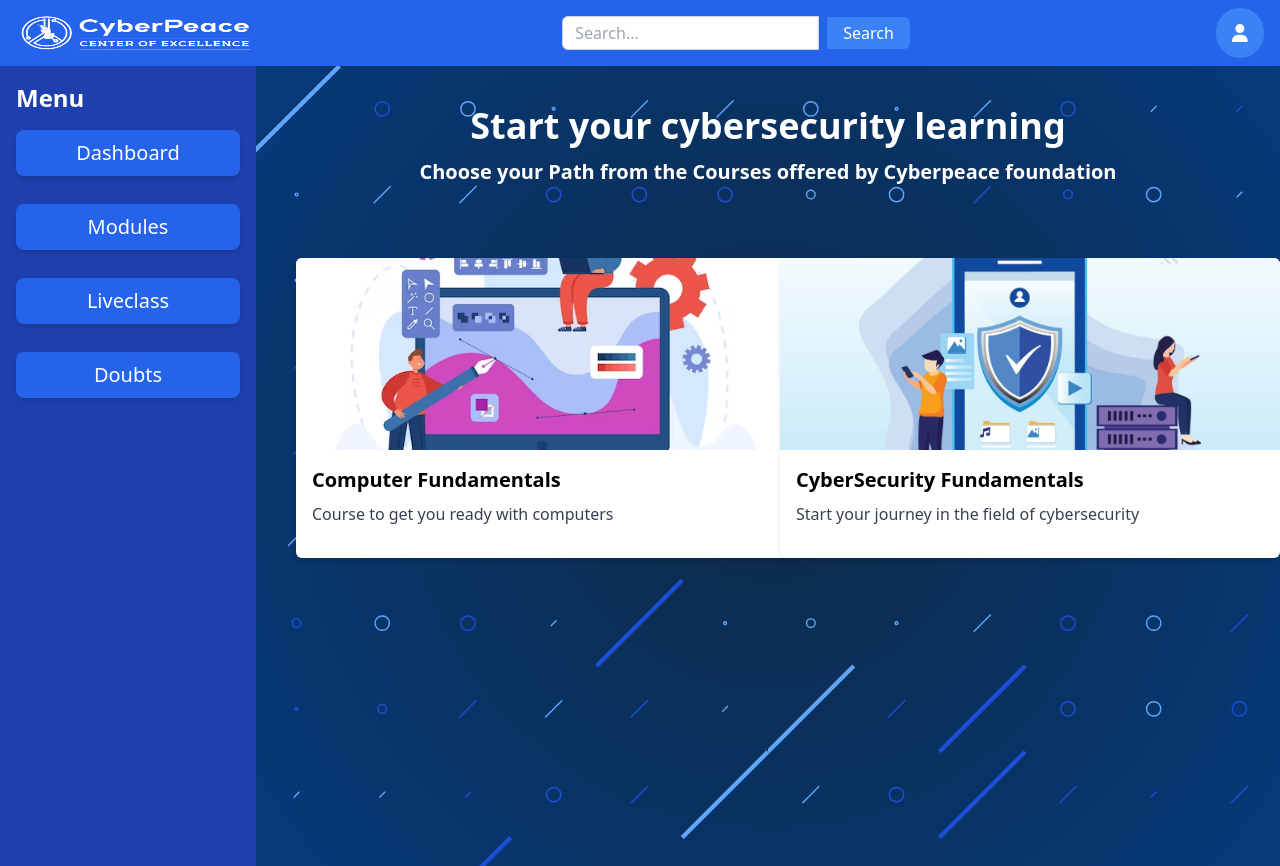
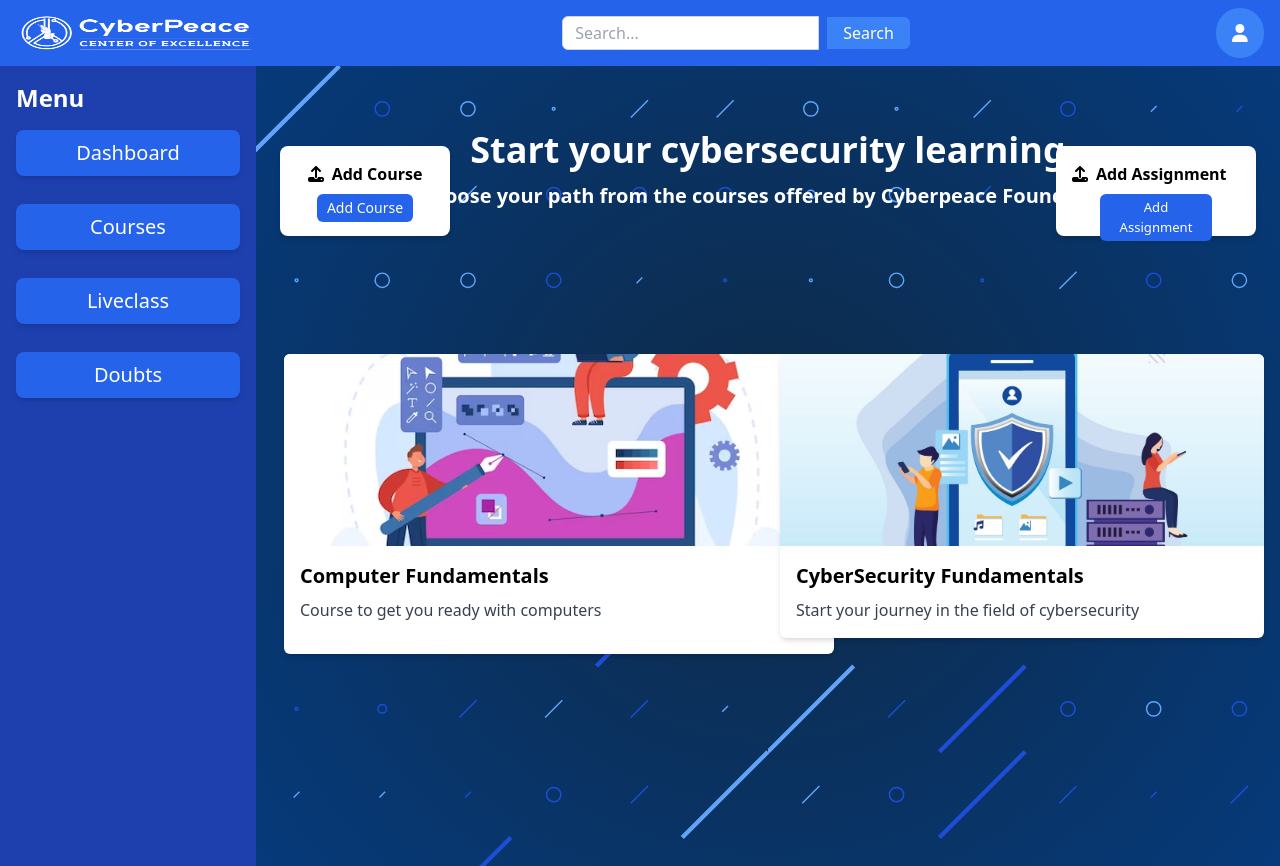
Before and after one commit to ROSHNEEGOUDA/CyberPeace_Dash, a React (Vite) app: page /module in a window 1280 px wide. Built offline with nearby package versions, Linux system fonts and the light colour scheme.

Commit message:
Name change to Course and added Add Course and Add Assignment feature

```diff
--- a/src/components/Dashboard.jsx
+++ b/src/components/Dashboard.jsx
@@ -44,11 +44,11 @@
   }, [totalCourses, totalCoursesSold, totalTeachers]);
 
   return (
-    <div className="h-full" style={{ backgroundImage: `url(${sprinkleSvg})`, backgroundSize: 'cover', backgroundPosition: 'center' }}>
+    <div className="h-screen" style={{ backgroundImage: `url(${sprinkleSvg})`, backgroundSize: 'cover', backgroundPosition: 'center' }}>
       <div className="grid grid-cols-1 lg:grid-cols-3 gap-6 h-full p-6">
 
         {/* Total Courses */}
-        <div className="bg-white rounded-lg shadow-md p-6 mt-3" style={{ backgroundImage: `url(${courseImage})`, backgroundSize: 'contain', backgroundRepeat: 'no-repeat', backgroundPosition: 'right center', opacity: 0.9 }}>
+        <div className="bg-white rounded-lg shadow-md p-6 mt-3 h-[150px] w-[350px]" style={{ backgroundImage: `url(${courseImage})`, backgroundSize: 'contain', backgroundRepeat: 'no-repeat', backgroundPosition: 'right center', opacity: 0.9 }}>
           <h2 className="text-lg font-semibold mb-4">
             <FontAwesomeIcon icon={faBook} className="mr-2" />
             Total Courses
@@ -59,7 +59,7 @@
         </div>
 
         {/* Total Courses Sold */}
-        <div className="bg-white rounded-lg shadow-md p-6 mt-3" style={{ backgroundImage: `url(${courseImage})`, backgroundSize: 'contain', backgroundRepeat: 'no-repeat', backgroundPosition: 'right center', opacity: 0.9 }}>
+        <div className="bg-white rounded-lg shadow-md p-6 mt-3  h-[150px] w-[350px]" style={{ backgroundImage: `url(${courseImage})`, backgroundSize: 'contain', backgroundRepeat: 'no-repeat', backgroundPosition: 'right center', opacity: 0.9 }}>
           <h2 className="text-lg font-semibold mb-4">
             <FontAwesomeIcon icon={faBook} className="mr-2" />
             Total Courses Sold
@@ -70,7 +70,7 @@
         </div>
 
         {/* Total Teachers */}
-        <div className="bg-white rounded-lg shadow-md p-6 mt-3" style={{ backgroundImage: `url(${teacherImage})`, backgroundSize: 'contain', backgroundRepeat: 'no-repeat', backgroundPosition: 'right center', opacity: 0.9 }}>
+        <div className="bg-white rounded-lg shadow-md p-6 mt-3  h-[150px] w-[350px]" style={{ backgroundImage: `url(${teacherImage})`, backgroundSize: 'contain', backgroundRepeat: 'no-repeat', backgroundPosition: 'right center', opacity: 0.9 }}>
           <h2 className="text-lg font-semibold mb-4">
             <FontAwesomeIcon icon={faChalkboardTeacher} className="mr-2" />
             Total Teachers
@@ -81,28 +81,15 @@
         </div>
 
         {/* Course Sales Graph */}
-        <div className="bg-white rounded-lg shadow-md p-6 col-span-full lg:col-span-2" style={{ opacity: 0.9 }}>
+        <div className="bg-white rounded-lg shadow-md p-6 col-span-full lg:col-span-2 h-[300px] w-[700px]" style={{ opacity: 0.9 }}>
           <h2 className="text-lg font-semibold mb-4">Course Sales Graph</h2>
           {/* Placeholder for the graph */}
           <div className="h-40 bg-gray-200"></div>
         </div>
 
         {/* Calendar Section */}
-        <div className="bg-white rounded-lg shadow-md p-6 ml-8 lg:col-span-1 h-full w-[300px] flex justify-center items-center" style={{ opacity: 0.9 }}>
+        <div className="bg-white rounded-lg shadow-md p-6 ml-8 lg:col-span-1 h-[350px] w-[300px] flex justify-center items-center" style={{ opacity: 0.9 }}>
           <MiniCalendar />
-        </div>
-
-        {/* Add Course Section */}
-        <div className="bg-white rounded-lg shadow-md p-6 lg:col-span-1 h-[200px] w-[200px] flex flex-col justify-center items-center" style={{ opacity: 0.9 }}>
-          <h2 className="text-lg font-semibold mb-4">
-            <FontAwesomeIcon icon={faUpload} className="mr-2" />
-            Add Course
-          </h2>
-          {/* Form or component for adding a course */}
-          <form className="flex flex-col items-center w-full">
-            {/* Form fields go here */}
-            <button className="bg-blue-600 text-white py-2 px-3 mt-3 rounded-md hover:bg-blue-700 w-32">Add Course</button>
-          </form>
         </div>
       </div>
     </div>
--- a/src/components/Live.jsx
+++ b/src/components/Live.jsx
@@ -1,6 +1,6 @@
 import React, { useState, useEffect } from "react";
 import { useNavigate } from "react-router-dom";
-import logo from "/src/assets/logo.png";
+import logo from "/src/assets/800px-CyberPeace_Logo_2023.png";
 
 const HomePage = () => {
   const [classCode, setClassCode] = useState("");
@@ -21,9 +21,9 @@
   }, []);
 
   return (
-    <div className="flex justify-center items-center h-[100vh]">
-      <div className="text-center h-80 mt-14">
-        <img src={logo} className="w-48 mx-auto mb-4" alt="logo" />
+    <div className="flex justify-center mt-16 h-[100vh]">
+      <div className="text-center h-80">
+        <img src={logo} className="w-54 h-44 mx-auto mb-4" alt="logo" />
         <form onSubmit={handleSubmit} className="max-w-xs mx-4">
           <label className="block mb-8 text-[27px] font-bold text-black "
           >Enter the class code</label>
--- a/src/components/Module.jsx
+++ b/src/components/Module.jsx
@@ -1,39 +1,56 @@
-import React, { useEffect } from "react";
+import React from "react";
 import { Link } from "react-router-dom";
+import { FontAwesomeIcon } from "@fortawesome/react-fontawesome";
+import { faUpload } from "@fortawesome/free-solid-svg-icons";
 import cf from "../assets/cf.avif";
 import cybsec from "../assets/cybsec.jpg";
-import '../index.css';
 import sprinkleSvg from '../assets/Sprinkle.svg';
 
 function Home() {
-
-  // useEffect(() => {
-  //   document.title = 'HOME:Learn';
-  //   const originalBackground = document.body.className;
-  //   document.body.className = 'bg-gradient-animation';
-  //   return () => {
-  //     document.body.className = originalBackground;
-  //   };
-  // }, []);
-
   return (
     <div className="flex flex-col" style={{ position: "relative", width: "100%", height: "100vh", backgroundImage: `url(${sprinkleSvg})`, backgroundSize: 'cover', backgroundPosition: 'center' }}>
-      <div className="text-center mb-10 px-4"> {/* Added padding-top */}
-         <div className="text-center mt-3">
-         <h1 className="text-3xl mt-10 md:text-4xl font-bold font-Helvetica text-white">Start your cybersecurity learning</h1>
-         <h2 className="text-lg md:text-xl mt-3 font-bold font-Arial text-white">Choose your Path from the Courses offered by Cyberpeace foundation</h2>
-         </div>
+
+      {/* Add Course Section */}
+      <div className="bg-white text-center rounded-lg shadow-md p-4 absolute top-6 left-6 mt-14 h-[90px] w-[170px]" style={{ zIndex: 1 }}>
+        <h2 className="text-base font-semibold">
+          <FontAwesomeIcon icon={faUpload} className="mr-2" />
+          Add Course
+        </h2>
+        {/* Form or component for adding a course */}
+        <form className="flex flex-col items-center w-full">
+          {/* Form fields go here */}
+          <button className="bg-blue-600 text-white py-1 px-2 mt-2 rounded-md hover:bg-blue-700 w-24 text-sm">Add Course</button>
+        </form>
       </div>
 
-      {/* Course Cards */}
-      <div className="container mx-auto mt-8 mb-20 px-4">
-        <div className="grid grid-cols-1 md:grid-cols-2 lg:grid-cols-2 gap-6">
+      {/* Content */}
+      <div className="container mx-auto px-4">
+        <div className="text-center my-10">
+          <h1 className="text-3xl md:text-4xl font-bold font-Helvetica text-white mt-16">Start your cybersecurity learning</h1>
+          <h2 className="text-lg md:text-xl font-bold font-Arial text-white mt-3">Choose your path from the courses offered by Cyberpeace Foundation</h2>
+        </div>
+
+       {/* Add Assignment Section */}
+       <div className="bg-white rounded-lg shadow-md p-4 absolute top-6 right-6 mt-14 h-[90px] w-[200px]" style={{ zIndex: 1 }}>
+        <h2 className="text-base font-semibold">
+          <FontAwesomeIcon icon={faUpload} className="mr-2" />
+          <span>Add Assignment</span>
+        </h2>
+        {/* Form or component for adding an assignment */}
+        <form className="flex flex-col items-center w-full">
+          {/* Form fields go here */}
+          <button className="bg-blue-600 text-white py-1 px-2 mt-2 rounded-md hover:bg-blue-700 w-28 text-[13.1px]">
+            <span>Add Assignment</span>
+          </button>
+        </form>
+      </div>
+
+        {/* Course Cards */}
+        <div className="grid grid-cols-1 md:grid-cols-2 lg:grid-cols-2 gap-6 mt-36">
           {/* Card 1 */}
           <Link to="/Featuredcompf" className="block">
-            <div className="overflow-hidden bg-white shadow-md rounded-md h-[300px] w-[500px] mx-6 transition duration-300 ease-in-out transform hover:scale-105 group">
-              <div className="overflow-hidden">
-                <img src={cf} alt="Computer Fundamentals" className="w-full h-48 object-cover" /> {/* Reduced the height of the image */}
-              </div>
+            <div className="overflow-hidden bg-white shadow-md h-[300px] w-[550px] ml-3 rounded-md transition duration-300 ease-in-out transform hover:scale-105 group">
+              <img src={cf} alt="Computer Fundamentals" className="w-full h-48 object-cover" />
               <div className="p-4">
                 <h2 className="text-xl font-bold mb-2">Computer Fundamentals</h2>
                 <p className="text-gray-700">Course to get you ready with computers</p>
@@ -43,10 +60,8 @@
 
           {/* Card 2 */}
           <Link to="/Featuredcyber" className="block">
-            <div className="overflow-hidden bg-white shadow-md rounded-md h-[300px] w-[500px] transition duration-300 ease-in-out transform hover:scale-105 group">
-              <div className="overflow-hidden">
-                <img src={cybsec} alt="CyberSecurity Fundamentals" className="w-full h-48 object-cover" /> {/* Reduced the height of the image */}
-              </div>
+            <div className="overflow-hidden bg-white shadow-md rounded-md transition duration-300 ease-in-out transform hover:scale-105 group">
+              <img src={cybsec} alt="CyberSecurity Fundamentals" className="w-full h-48 object-cover" />
               <div className="p-4">
                 <h2 className="text-xl font-bold mb-2">CyberSecurity Fundamentals</h2>
                 <p className="text-gray-700">Start your journey in the field of cybersecurity</p>
--- a/src/components/Profile.jsx
+++ b/src/components/Profile.jsx
@@ -23,7 +23,7 @@
   };
 
   return (
-    <div className="max-w-screen-lg mx-auto p-6">
+    <div className="max-w-screen-lg mx-auto p-6 h-[100vh]">
       <div className="text-center">
         <div className="flex items-center justify-center mb-2">
           <img src={profilePicture} alt="Profile" className='h-[200px] w-[400px]'/> {/* Insert the profile picture */}
--- a/src/components/Sidebar.jsx
+++ b/src/components/Sidebar.jsx
@@ -20,7 +20,7 @@
             </Link>
             <Link to="/module" className="block">
               <div className="rounded-lg bg-blue-600 shadow-md p-2 mb-7 text-center hover: transition duration-300 ease-in-out cursor-pointer transform hover:scale-105">
-                <span className="text-white font-[500] text-[20px]">Modules</span>
+                <span className="text-white font-[500] text-[20px]">Courses</span>
               </div>
             </Link>
             <Link to="/liveclass" className="block">
```
